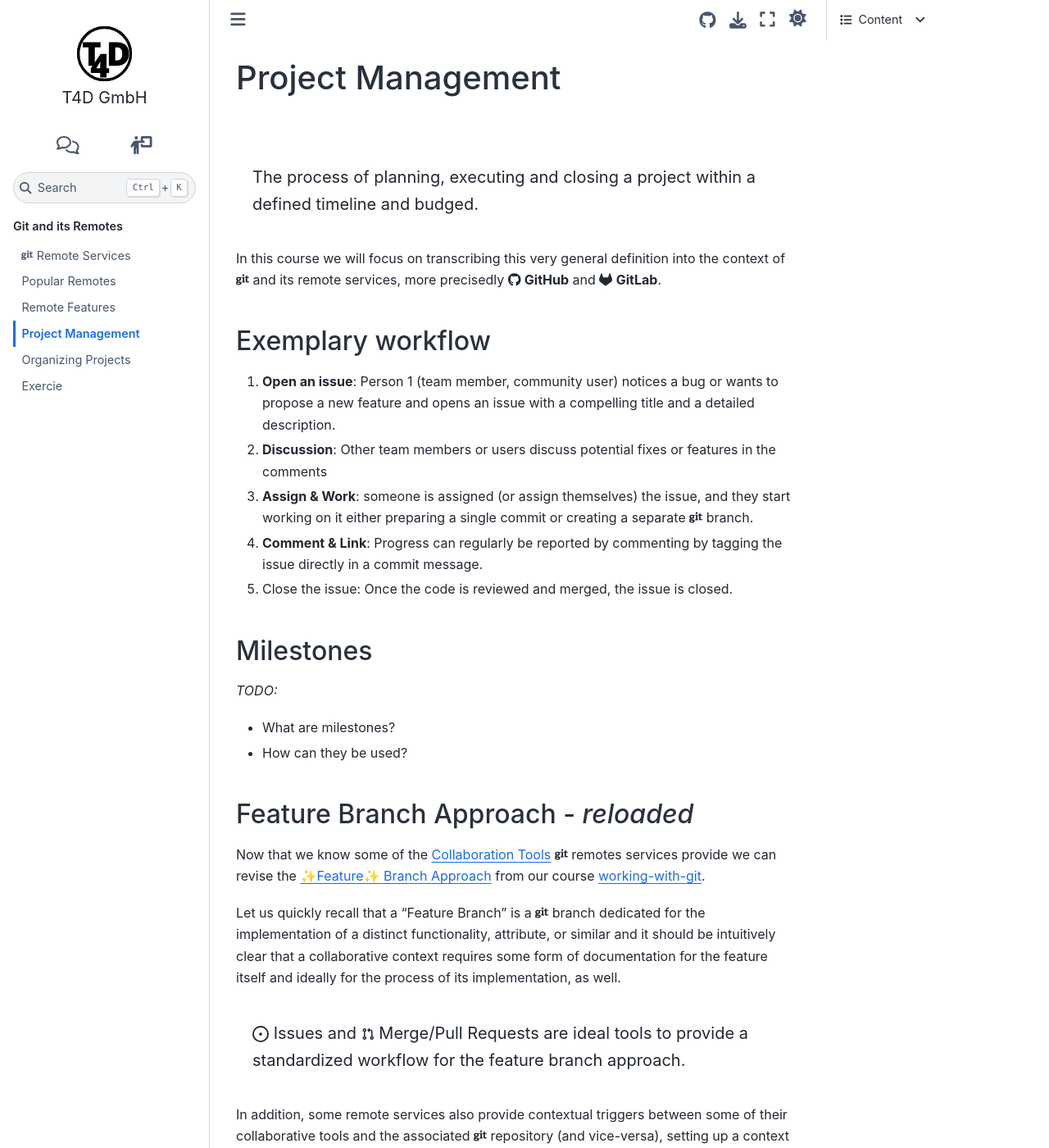
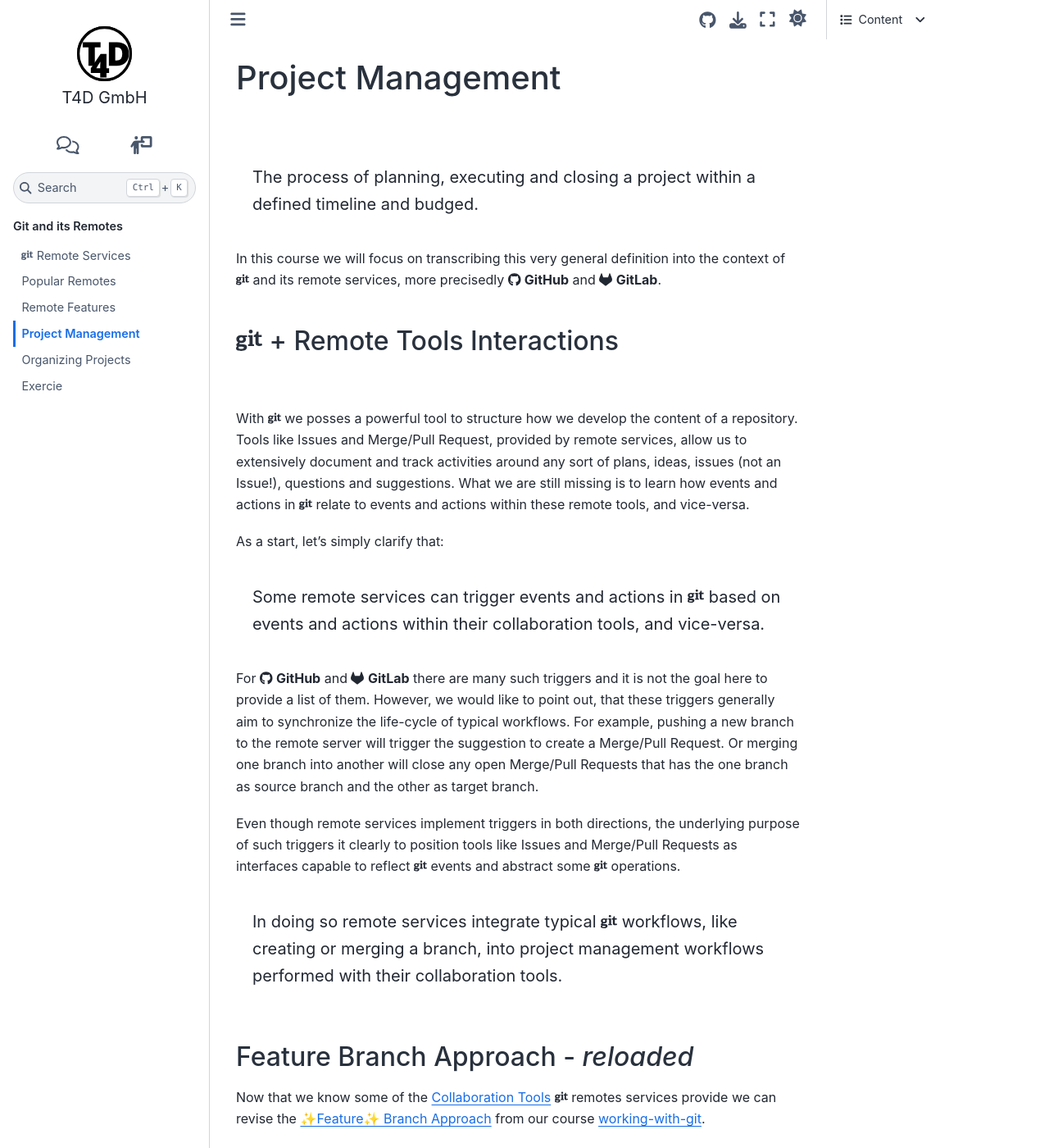
Before and after one commit to t4d-gmbh/git-and-its-remotes, a Sphinx documentation site: the page built from source/content/project_management/index.md, in a window 1280 px wide and 1400 px high. Shown: the whole window at 82% size. Built offline with Sphinx 7.4.7 and the Sphinx Book theme 1.1.4, drawn with Linux system fonts in a browser that asks for light colours; the version number could not be read and is left out.

Commit message:
done with first version of proj mgmt

````diff
--- /dev/null
+++ b/source/content/project_management/git_plus_remote_tools.md
@@ -0,0 +1,22 @@
+## <i class="fab fa-git"></i> + Remote Tools Interactions
+&nbsp;
+{% if page %}
+With <i class="fab fa-git"></i> we posses a powerful tool to structure how we develop the content of a repository.
+Tools like Issues and Merge/Pull Request, provided by remote services, allow us to extensively document and track activities around any sort of plans, ideas, issues (not an Issue!), questions and suggestions.
+What we are still missing is to learn how events and actions in <i class="fab fa-git"></i> relate to events and actions within these remote tools, and vice-versa.
+
+As a start, let's simply clarify that:
+{% endif %}
+```{epigraph}
+Some remote services can trigger events and actions in <i class="fab fa-git"></i> based on events and actions within their collaboration tools, and vice-versa.
+```
+{% if page %}
+For <i class="fab fa-github"></i> **GitHub** and <i class="fab fa-gitlab"></i> **GitLab** there are many such triggers and it is not the goal here to provide a list of them.
+However, we would like to point out, that these triggers generally aim to synchronize the life-cycle of typical workflows.
+For example, pushing a new branch to the remote server will trigger the suggestion to create a Merge/Pull Request. Or merging one branch into another will close any open Merge/Pull Requests that has the one branch as source branch and the other as target branch.
+
+Even though remote services implement triggers in both directions, the underlying purpose of such triggers it clearly to position tools like Issues and Merge/Pull Requests as interfaces capable to reflect <i class="fab fa-git"></i> events and abstract some <i class="fab fa-git"></i> operations.
+{% endif %}
+```{epigraph}
+In doing so remote services integrate typical <i class="fab fa-git"></i> workflows, like creating or merging a branch, into project management workflows performed with their collaboration tools.
+```
--- a/source/content/project_management/index.md
+++ b/source/content/project_management/index.md
@@ -10,17 +10,14 @@ In this course we will focus on transcribing this very general definition into t
 ```{toctree}
 :maxdepth: 2
 
-./workflow
-./milestones
+./git_plus_remote_tools
 ./feature_branch_reload/index
 
 ```
 {% else %}
 <!-- BUILDING THE PAGES -->
 <!-- build the page content here -->
-```{include} ./workflow.md
-```
-```{include} ./milestones.md
+```{include} ./git_plus_remote_tools.md
 ```
 ```{include} ./feature_branch_reload/index.md
 ```
--- a/source/content/project_management/milestones.md
+++ /dev/null
@@ -1,6 +0,0 @@
-## Milestones
-
-_TODO:_
-
-- What are milestones?
-- How can they be used?
--- a/source/content/project_management/workflow.md
+++ /dev/null
@@ -1,7 +0,0 @@
-## Exemplary workflow
-
-1. **Open an issue**: Person 1 (team member, community user) notices a bug or wants to propose a new feature and opens an issue with a compelling title and a detailed description.
-1. **Discussion**: Other team members or users discuss potential fixes or features in the comments
-1. **Assign & Work**: someone is assigned (or assign themselves) the issue, and they start working on it either preparing a single commit or creating a separate <i class="fab fa-git"></i> branch.
-1. **Comment & Link**: Progress can regularly be reported by commenting by tagging the issue directly in a commit message.
-1. Close the issue: Once the code is reviewed and merged, the issue is closed.
````
